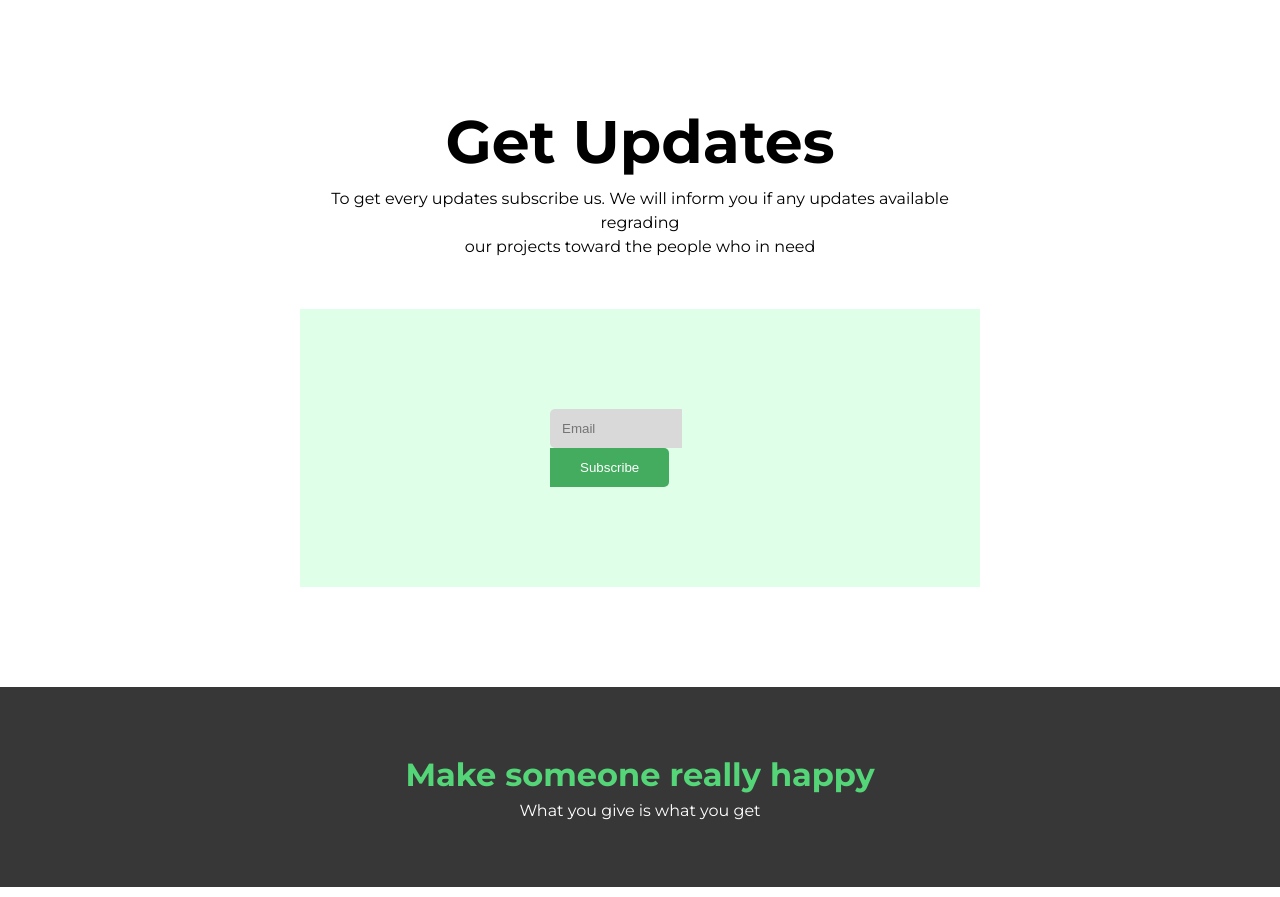
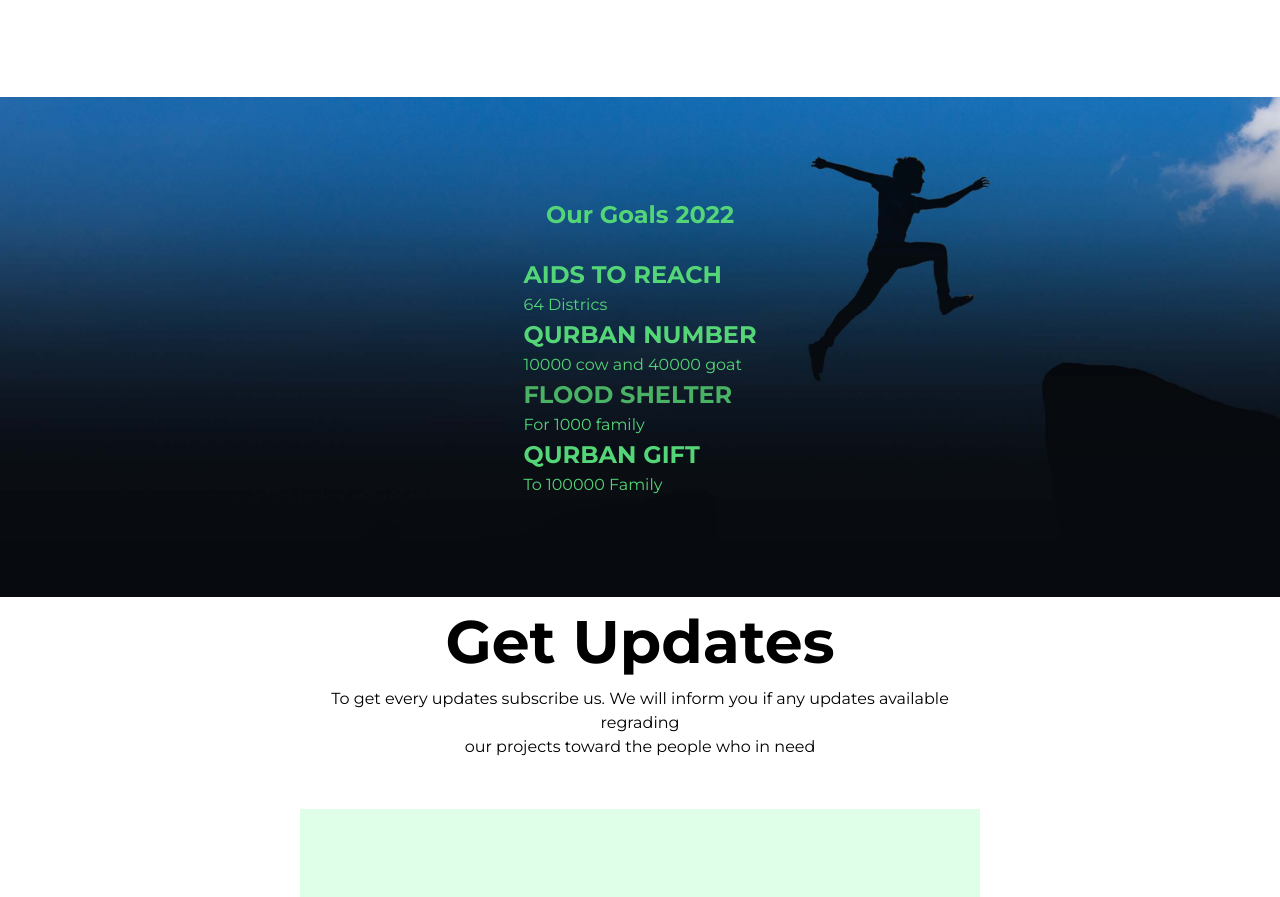
Before and after one commit to tauhid-hasan-dev/donate-today-tauhidhasan, a plain HTML site: page index.html in a window 1280 px wide. Shown: the part 1851-2748 px from the top of the page. Drawn offline with Linux system fonts and the light colour scheme.

Commit message:
section five strarted

```diff
--- a/index.html
+++ b/index.html
@@ -93,7 +93,26 @@
     </section>
     <!-- section five(a custom section by me for bonus mark) -->
     <section class="section-five">
-
+        <h1>Our Goals 2022</h1>
+        <div class="projects">
+            <div class="items reach">
+                <img src="" alt="">
+                <h2>AIDS TO REACH</h2>
+                <p>64 Districs</p>
+            </div>
+            <div class="items qurban">
+                <h2>QURBAN NUMBER</h2>
+                <p>10000 cow and 40000 goat</p>
+            </div>
+            <div class="items shelter">
+                <h2>FLOOD SHELTER</h2>
+                <p>For 1000 family</p>
+            </div>
+            <div class="items family">
+                <h2>QURBAN GIFT</h2>
+                <p>To 100000 Family</p>
+            </div>
+        </div>
     </section>
     <!-- section Six -->
     <section class="section-six">
--- a/style.css
+++ b/style.css
@@ -223,6 +223,23 @@ input[type=submit] {
     border-radius: 0 5px 5px 0;
 }
 
+/* SECTION FIVE */
+.section-five {
+
+    display: flex;
+    flex-direction: column;
+    align-items: center;
+    justify-content: center;
+    background-image: url(images/goal.jpg);
+    background-size: cover;
+    background-repeat: no-repeat;
+    padding: 100px 0;
+    color: #54d577;
+    ;
+
+}
+
+
 /* FOOTER */
 
 footer {
```
Also changed, not shown: images/donation14.webp (added), images/goal.jpg (added).
